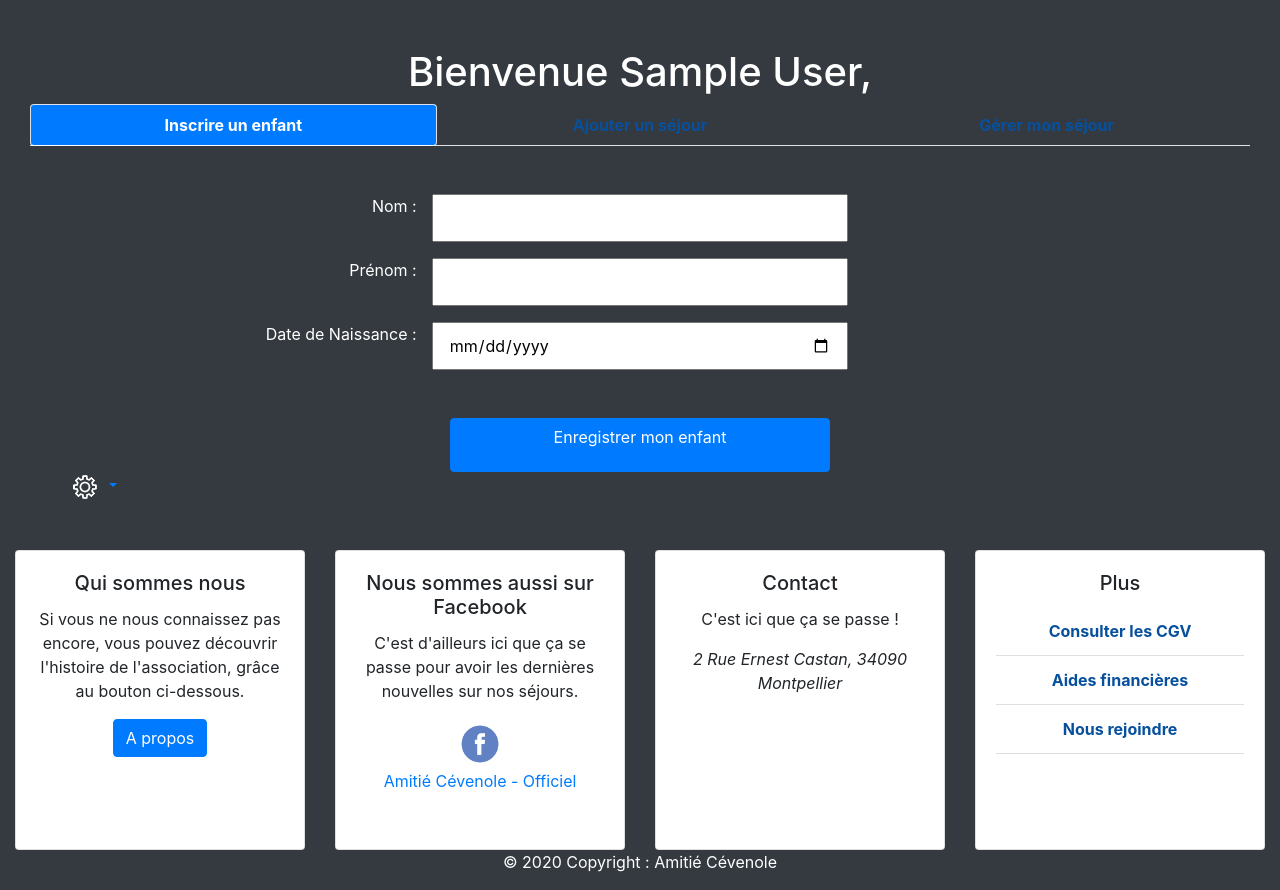
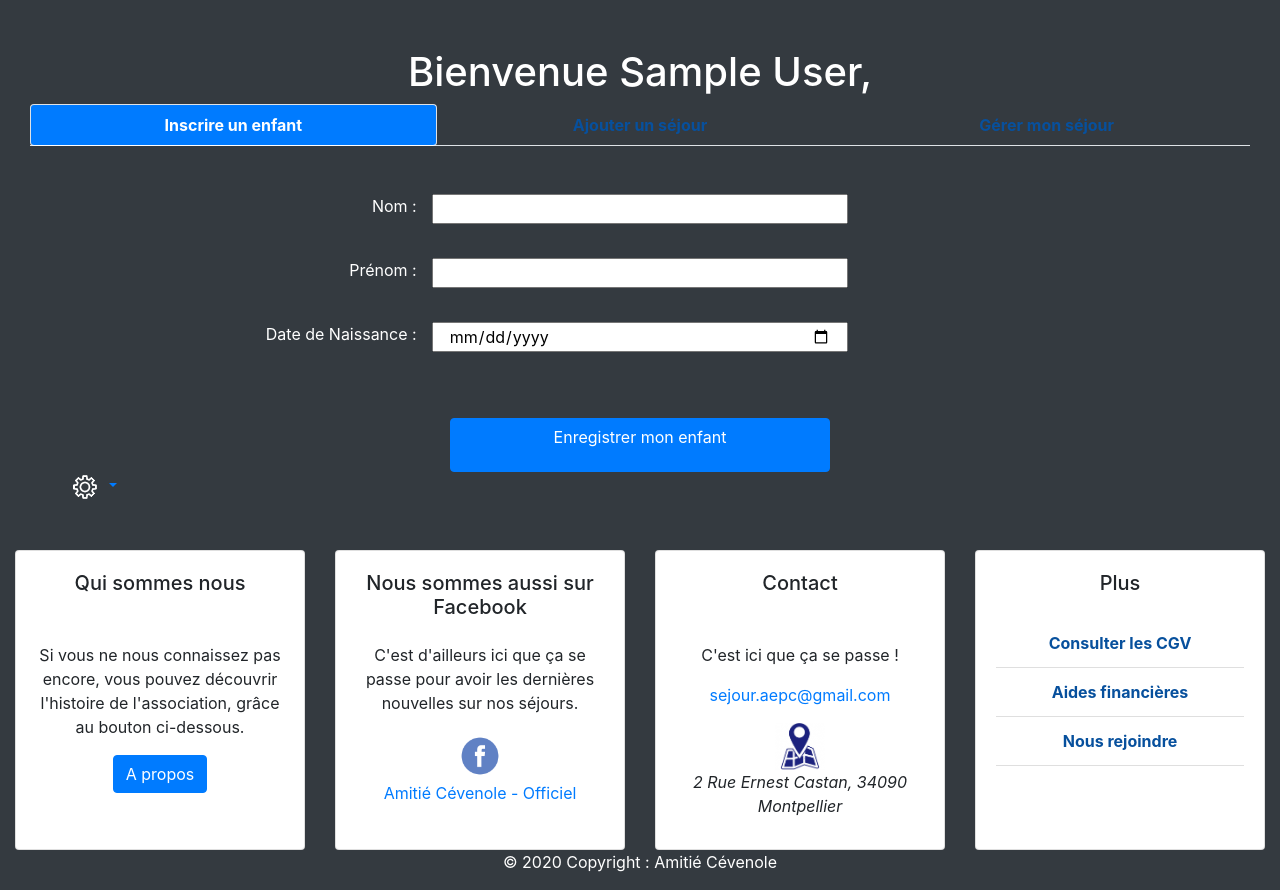
Before and after one commit to WellWedley/aepc, a PHP site: page /welcome.php in a window 1280 px wide. Shown: the part 96-986 px from the top of the page. Run offline with PHP 8.4, Linux system fonts and the light colour scheme; the visitor is signed in with stand-in values (Sample User, id 1); tables that the repository leaves empty or names only in its code hold one stand-in row (values such as "Sample post"); data that the repository does not hold is empty; some libraries are stand-ins or nearby versions.

Commit message:
Last changes

```diff
--- a/footer.php
+++ b/footer.php
@@ -6,7 +6,7 @@
         <div class="card card-foot">
           <div class="card-body text-center ">
             <h5 class="card-title ">Qui sommes nous</h5>
-            <p class="card-text ">Si vous ne nous connaissez pas encore, vous pouvez découvrir l'histoire de l'association, grâce au bouton ci-dessous.</p>
+            <p class="card-text mt-5 ">Si vous ne nous connaissez pas encore, vous pouvez découvrir l'histoire de l'association, grâce au bouton ci-dessous.</p>
             <a href="./apropos.php" class="btn btn-primary">A propos</a>
           </div>
         </div>
@@ -15,7 +15,7 @@
         <div class="card card-foot">
           <div class="card-body text-center">
             <h5 class="card-title ">Nous sommes aussi sur Facebook</h5>
-            <p class="card-text">C'est d'ailleurs ici que ça se passe pour avoir les dernières nouvelles sur nos séjours.</p>
+            <p class="card-text mt-4">C'est d'ailleurs ici que ça se passe pour avoir les dernières nouvelles sur nos séjours.</p>
             <a href="https://www.facebook.com/amitiecevenole" target="_blank" class="fa fa-facebook">
               <img width="50" src="img/logo/fb.png" alt="Lien facebook de l'association">
               <p> Amitié Cévenole - Officiel</p>
@@ -27,8 +27,12 @@
         <div class="card card-foot">
           <div class="card-body text-center">
             <h5 class="card-title ">Contact</h5>
-            <p class="card-text">C'est ici que ça se passe ! </p>
+            <p class="card-text mt-5">C'est ici que ça se passe ! </p>
+            <address>
+              <a href="mailto:sejour.aepc@gmail.com">sejour.aepc@gmail.com</a><br>
 
+            </address>
+            <a href="tel:0661555236"><img width="50" src="./img/logo/map.png"></img></a>
             <p><em>2 Rue Ernest Castan, 34090 Montpellier</em></p>
             </a>
           </div>
@@ -38,7 +42,7 @@
         <div class="card card-foot">
           <div class="card-body text-center">
             <h5 class="card-title ">Plus</h5>
-            <ul class="list-group list-group-flush">
+            <ul class="list-group list-group-flush mt-4">
               <li class="list-group-item"> <a href="">Consulter les CGV</a></li>
               <li class="list-group-item"> <a href="">Aides financières</a></li>
               <li class="list-group-item"><a href="">Nous rejoindre</a></li>
--- a/welcome.php
+++ b/welcome.php
@@ -35,26 +35,26 @@ include 'session.php';
 					<div class="tab-pane fade show active" id="p1">
 						<!-- Formulaire pour Enregistrer un enfant -->
 						<form action="exec_enfant.php" method="POST">
-							<div class="form-group row">
+							<div class="form-group row align-items-start">
 								<label for="" class="col-4">
-									<p class="text-white text-right">Nom : </p>
+									<p class="text-white text-right ">Nom : </p>
 								</label>
 								<input name="nom" type="text" class="col-4 dflex align-items-center">
 							</div>
-							<div class="form-group row">
+							<div class="form-group row align-items-start">
 								<label for="" class="col-4">
 									<p class="text-white text-right">Prénom : </p>
 								</label>
 								<input type="text" class="col-4" name="prenom">
 							</div>
-							<div class="form-group row">
+							<div class="form-group row align-items-start">
 								<label for="" class="col-4">
 									<p class="text-white text-right">Date de Naissance : </p>
 								</label>
 								<input type="date" class="col-4" name="date">
 							</div>
-							<div class="container mt-5">
-								<div class="row justify-content-center">
+							<div class="container mt-5 ">
+								<div class="row justify-content-center ">
 									<button class="btn btn-primary col-4 " name="ajout_enf" type="submit">
 										<p class="">Enregistrer mon enfant</p>
 									</button>
@@ -94,7 +94,7 @@ include 'session.php';
 											echo '</select>' . '
 											<div class="container mt-5">
 												<div class="row justify-content-center">
-													<a href="#new" class="btn btn-primary col-4" data-toggle="collapse" name="suivant" type="">
+													<a href="#new" class="btn btn-sm btn-primary col-4" data-toggle="collapse" name="suivant" type="">
 														<p class="">Suivant </p>
 													</a>
 												</div>
@@ -113,7 +113,7 @@ include 'session.php';
 											} else {
 
 												echo '<h3 class="  mb-5 mt-5">
-												Quel est le  séjour concerné ? </h3> '.'
+												Quel est le  séjour concerné ? </h3> ' . '
 												<div class="btn-group btn-group-toggle" data-toggle="buttons">';
 
 												while ($rows = mysqli_fetch_array($result)) {
@@ -125,9 +125,9 @@ include 'session.php';
 																</h6>
 
 																<label class="btn btn-secondary ">
-																	<input type="radio" id="'.$rows['id_sejour'].'
-																		"name="choix_sejour" value="'.$rows['id_sejour'].'"
-																		autocomplete="off" checked> '.$rows['nom_sejour'].'
+																	<input type="radio" id="' . $rows['id_sejour'] . '
+																		"name="choix_sejour" value="' . $rows['id_sejour'] . '"
+																		autocomplete="off" checked> ' . $rows['nom_sejour'] . '
 																</label>
 															</div>
 														</div>
@@ -156,7 +156,10 @@ include 'session.php';
 
 					<div class="tab-pane fade text-center" id="p3">
 						<?php
-										$sql = "SELECT * FROM participe_sejour where fk_id_enf=(SELECT id_enf from enfants LIMIT 1)";
+
+						$sql = "SELECT nom_enf,prenom_enf,date_naiss_enf,nom_sejour,date_debut,date_fin,lieu_sejour FROM `participe_sejour`,enfants,sejours
+										WHERE fk_id_enf=id_enf and fk_id_sejour=id_sejour
+										AND fk_id_tut=$loggedin_id ORDER by id_enf";
 						$result = mysqli_query($con, $sql);
 						if (mysqli_num_rows($result) == 0) {
 							echo '<h3 class="text-white
@@ -170,22 +173,48 @@ include 'session.php';
 						} else {
 							// Choix de l'enfant à inscrire au séjour
 							echo '<h3 class="text-white  mb-5">
-											Quel enfant souhaitez-vous inscrire ? </h3>
-											<select name="choix_enf" class="col-12"  id="">';
+											Voici vos inscritptions en cours </h3>
+											<table class="table table-bordered table-hover table-striped table-light">
+											<thead class="thead-dark">
+												<tr>
+												<th>Modifier</th>
+													<th> Nom
+													</th>
+													<th> Prénom
+													</th>
+													<th> Date de naissance
+													</th>
+													<th> Séjour
+													</th>
+													<th> Du
+													</th>
+													<th> Au
+													</th>
+													<th> Adresse
+													</th>
+												</tr>
+												</thead>
+												<tbody>';
+
 							while ($rows = mysqli_fetch_array($result)) {
-												echo '<option  value="' . $rows['id_enf'] . '">';
-												echo $rows['nom_enf'] . ' ' . $rows['prenom_enf'];
-												echo '</option>';
+
+								echo ' .
+											<tr>
+											<th><a href="" ><img width="25"src="./img/logo/edit.png"></img></a> </th>
+											<td>' . $rows['nom_enf'] . '</td>
+											<td>' . $rows['prenom_enf'] . '</td>
+											<td>' . $rows['date_naiss_enf'] . '</td>
+											<td>' . $rows['nom_sejour'] . '</td>
+											<td>' . $rows['date_debut'] . '</td>
+											<td>' . $rows['date_fin'] . '</td>
+											<td>' . $rows['lieu_sejour'] . '</td>
+											</tr>
+											';
 							}
-											echo '</select>' . '
-											<div class="container mt-5">
-												<div class="row justify-content-center">
-													<a href="#new" class="btn btn-primary" data-toggle="collapse" name="suivant" type="">
-														<p class="">Suivant </p>
-													</a>
-												</div>
-											</div>';
+							echo '</tbody>
+							</table>';
 						}
+
 						?>
 					</div>
 				</div>
```
Also changed, not shown: img/logo/adresse.jpg (added), img/logo/edit.png (added), img/logo/map.png (added). Lines whose indentation alone changed are shown as unchanged.
